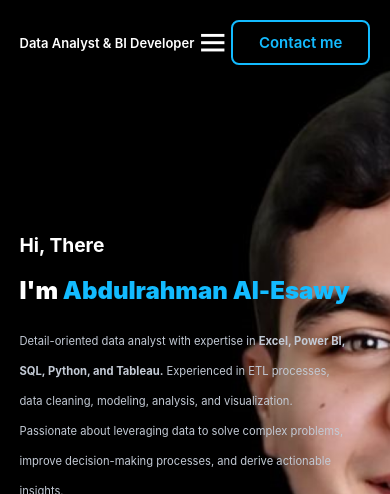
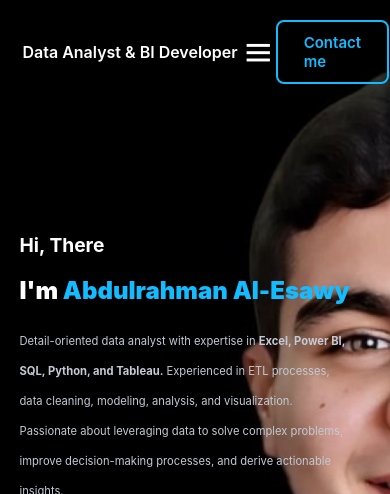
Before and after one commit to abdo-zghameer/Portfolio, a plain HTML site: page index.html in a window 390 px wide. Shown: the top 494 px of the page. Drawn offline with nearby package versions, Linux system fonts and the light colour scheme.

Commit message:
Update style.css

```diff
--- a/style.css
+++ b/style.css
@@ -621,7 +621,7 @@ color: var(--other-color);
         height: 70px;
     }
     .icon-names {
-        font-size: 0.8em;
+        font-size: 0.7em;
     }
 }
 .view-project-btn {
@@ -676,7 +676,11 @@ color: var(--other-color);
 }
 @media (max-width: 400px) {
     .logo {
-        font-size: 13px; /* تقليل الحجم بشكل أكبر في الشاشات الصغيرة جدًا */
+        font-size: 16px;/* تقليل الحجم بشكل أكبر في الشاشات الصغيرة جدًا */
+        white-space: nowrap; /* منع النص من الانتقال إلى سطر جديد */
+        margin: 3px; /* تقليل الهوامش */
+        padding: 0; /* تقليل التباعد الداخلي */
+        width: auto;
     }
 }
 /* Media queries for smaller screens */
```
